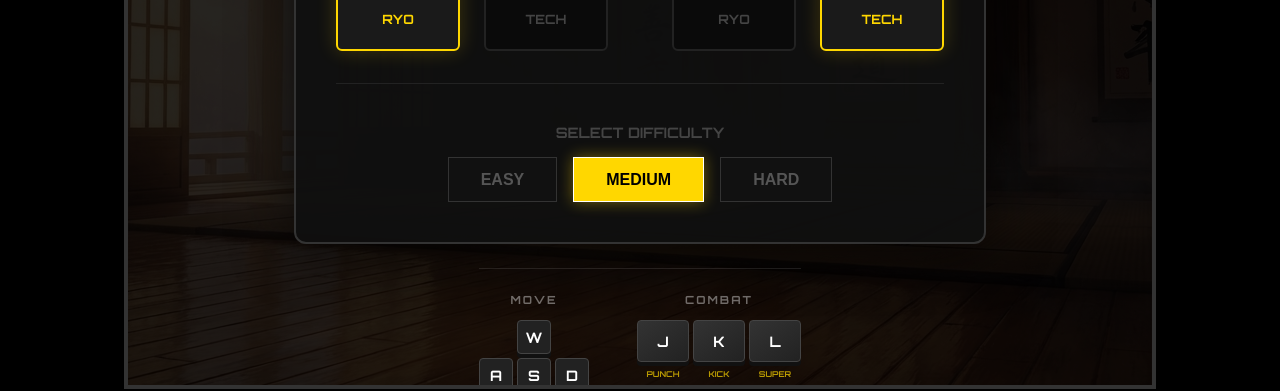
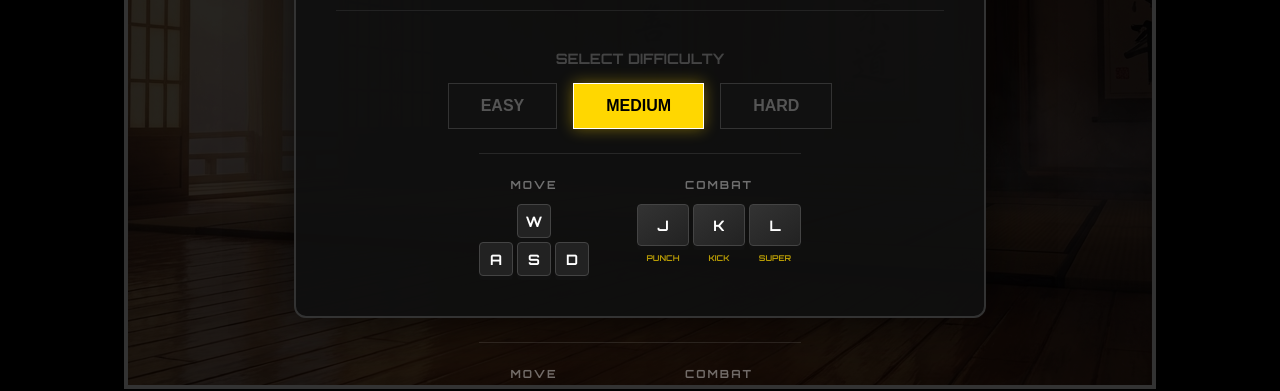
Before and after one commit to web3coderman-dev/kof-war-master, a website built with Vite: page index.html in a window 1280 px wide. Shown: the part 303-694 px from the top of the page. Built offline with nearby package versions, Linux system fonts and the light colour scheme.

Commit message:
style: optimize selection layout and increase spatial breathing

```diff
--- a/index.html
+++ b/index.html
@@ -87,6 +87,28 @@
                         <button onclick="startGame('HARD')">HARD</button>
                     </div>
                 </div>
+
+                <div class="control-hints">
+                    <div class="hint-group">
+                        <span class="hint-label">MOVE</span>
+                        <div class="key-matrix">
+                            <div class="key">W</div>
+                            <div class="key-row">
+                                <div class="key">A</div>
+                                <div class="key">S</div>
+                                <div class="key">D</div>
+                            </div>
+                        </div>
+                    </div>
+                    <div class="hint-group combat-group">
+                        <span class="hint-label">COMBAT</span>
+                        <div class="key-row">
+                            <div class="key combat" data-label="PUNCH">J</div>
+                            <div class="key combat" data-label="KICK">K</div>
+                            <div class="key combat" data-label="SUPER">L</div>
+                        </div>
+                    </div>
+                </div>
             </div>
             <div class="control-hints">
                 <div class="hint-group">
```
